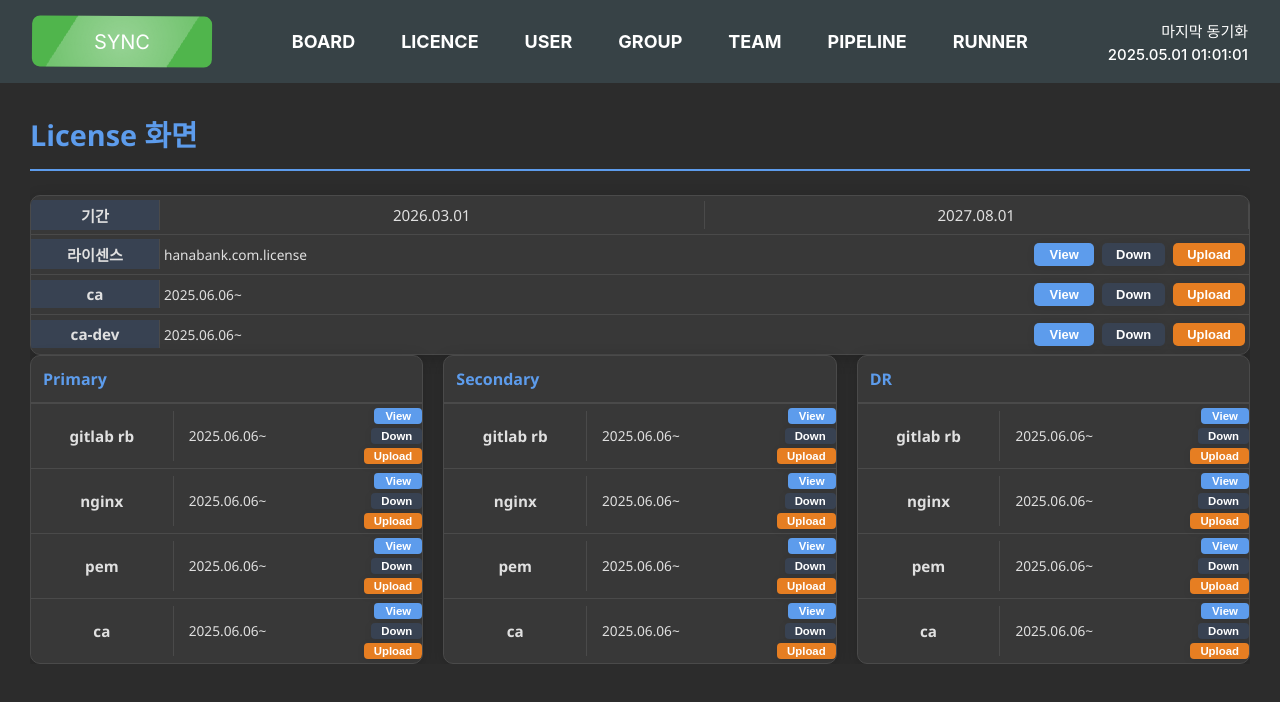
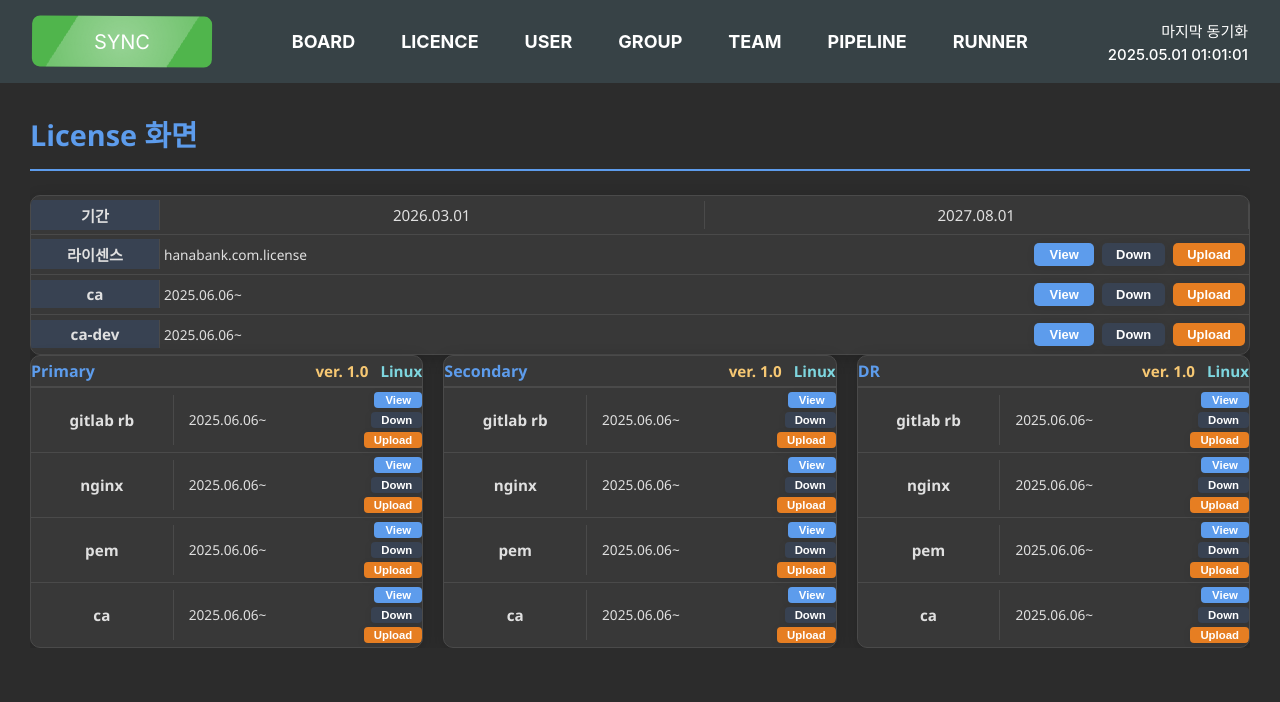
Before and after one commit to FredKuk/gitlabadmin, a React (Create React App) app: page / in a window 1280 px wide. Both pictures are taken after a click on the element "LICENCE". Shown: the top 702 px of the page. Built offline with nearby package versions, Linux system fonts and the light colour scheme.

Commit message:
version-os

```diff
--- a/src/pages/License/LicensePage.scss
+++ b/src/pages/License/LicensePage.scss
@@ -142,11 +142,31 @@ h2 {
 .license-section {
   flex: 1 1 350px;
   .section-title {
-    padding: 12px;
+    display: flex;
+    justify-content: space-between;
+    align-items: center;
     font-size: 1rem;
     font-weight: 600;
     color: $primary-color;
     border-bottom: 2px solid $border-color;
+    padding: 4px 0;
+
+    .section-title-left {
+      flex: 1;
+      text-align: left;
+    }
+    .section-title-right {
+      display: flex;
+      gap: 12px;
+      align-items: center;
+      font-size: 0.95em;
+      .section-version {
+        color: #f7c873;
+      }
+      .section-os {
+        color: #7ed6df;
+      }
+    }
   }
   .info-row {
     .info-label {
--- a/src/pages/License/LicensePage.tsx
+++ b/src/pages/License/LicensePage.tsx
@@ -39,6 +39,8 @@ const mockData = {
 // 재사용 가능한 ServiceSection 컴포넌트의 타입 정의
 interface ServiceSectionProps {
   title: string;
+  version: string; // version 추가
+  os: string; // os 추가
   data: { label: string; date: string; content: string }[];
   licenseButtons: string[];
   onView: (content: string) => void;
@@ -48,6 +50,8 @@ interface ServiceSectionProps {
 
 const ServiceSection: React.FC<ServiceSectionProps> = ({
   title,
+  version,
+  os,
   data,
   licenseButtons,
   onView,
@@ -55,7 +59,13 @@ const ServiceSection: React.FC<ServiceSectionProps> = ({
   onUpload,
 }) => (
   <div className="license-section">
-    <div className="section-title">{title}</div>
+    <div className="section-title">
+      <span className="section-title-left">{title}</span>
+      <span className="section-title-right">
+        <span className="section-version">ver. {version}</span>
+        <span className="section-os">{os}</span>
+      </span>
+    </div>
     {data.map((item, index) => (
       <div key={index} className="info-row license-row">
         <div className="info-label">{item.label}</div>
@@ -186,6 +196,8 @@ export const LicencePage: React.FC = () => {
         <div className="license-sections-container">
           <ServiceSection
             title="Primary"
+            version="1.0" // version prop 추가
+            os="Linux" // os prop 추가
             data={mockData.serviceData}
             licenseButtons={mockData.licenseButtons}
             onView={handleViewClick}
@@ -194,6 +206,8 @@ export const LicencePage: React.FC = () => {
           />
           <ServiceSection
             title="Secondary"
+            version="1.0" // version prop 추가
+            os="Linux" // os prop 추가
             data={mockData.serviceData}
             licenseButtons={mockData.licenseButtons}
             onView={handleViewClick}
@@ -202,6 +216,8 @@ export const LicencePage: React.FC = () => {
           />
           <ServiceSection
             title="DR"
+            version="1.0" // version prop 추가
+            os="Linux" // os prop 추가
             data={mockData.serviceData}
             licenseButtons={mockData.licenseButtons}
             onView={handleViewClick}
```
